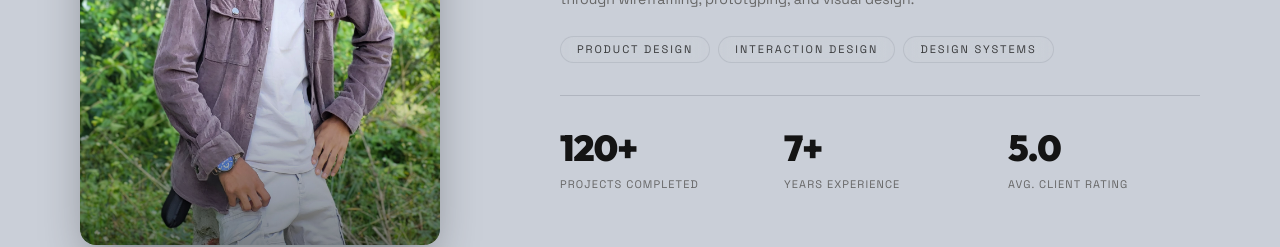
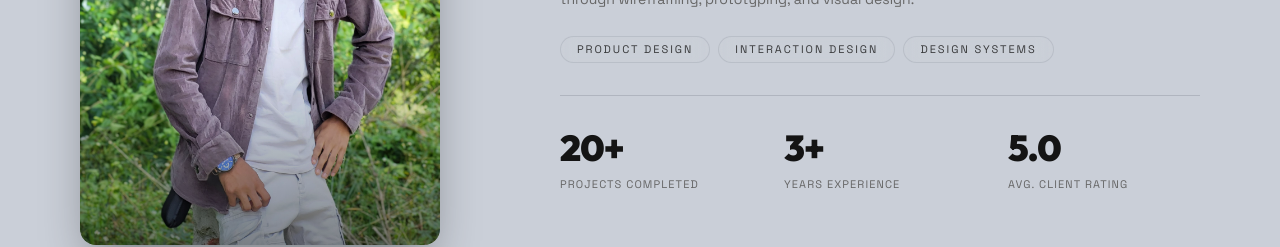
Before and after one commit to ayush-bista/Portfolio, a React (Vite) app: page / in a window 1280 px wide. Shown: the part 2280-2527 px from the top of the page. Built offline with nearby package versions, Linux system fonts and the light colour scheme; the HTML template or start-up script is replaced by a standard one.

Commit message:
Updated AboutSection

```diff
--- a/src/components/AboutSection.tsx
+++ b/src/components/AboutSection.tsx
@@ -5,8 +5,8 @@ import aboutPortrait from "@/assets/about-portrait.jpg";
 import ScrollReveal from "./ScrollReveal";
 
 const stats = [
-  { value: "120+", label: "Projects Completed" },
-  { value: "7+", label: "Years Experience" },
+  { value: "20+", label: "Projects Completed" },
+  { value: "3+", label: "Years Experience" },
   { value: "5.0", label: "Avg. Client Rating" },
 ];
 
```
